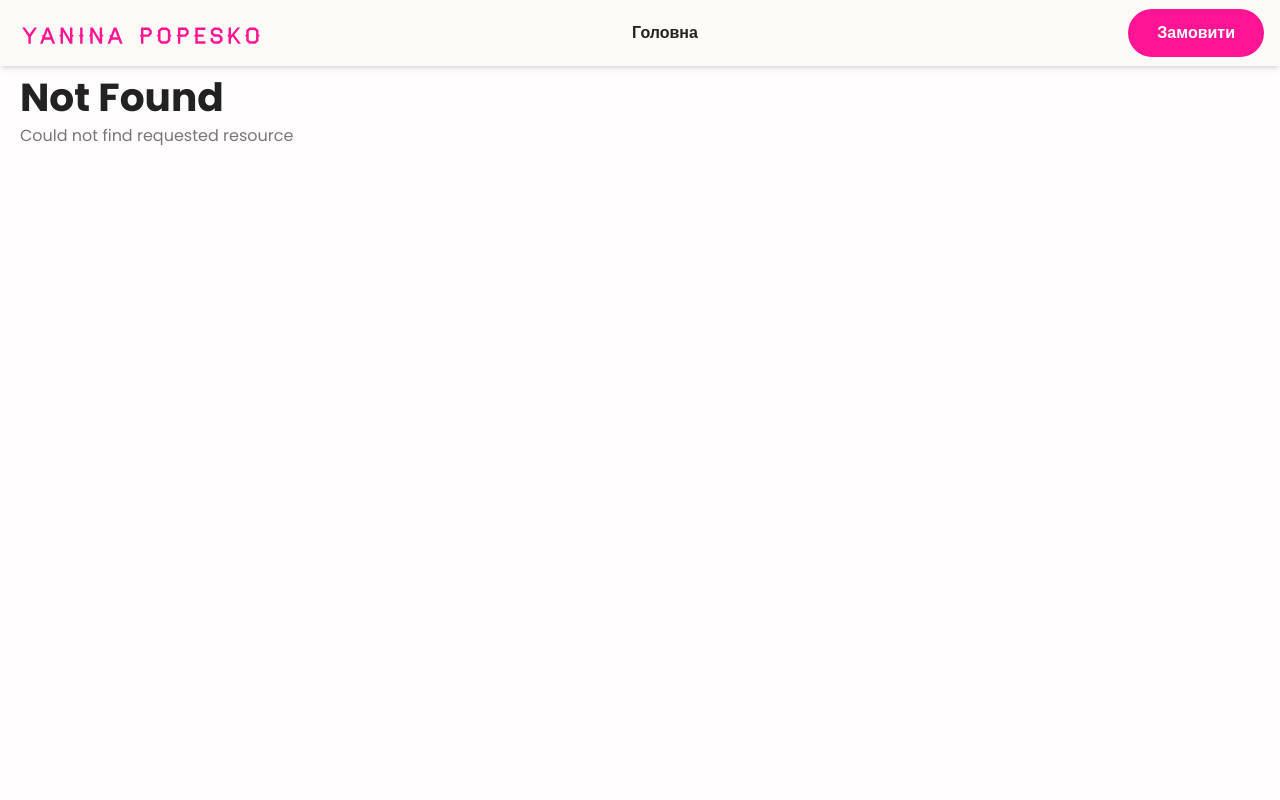
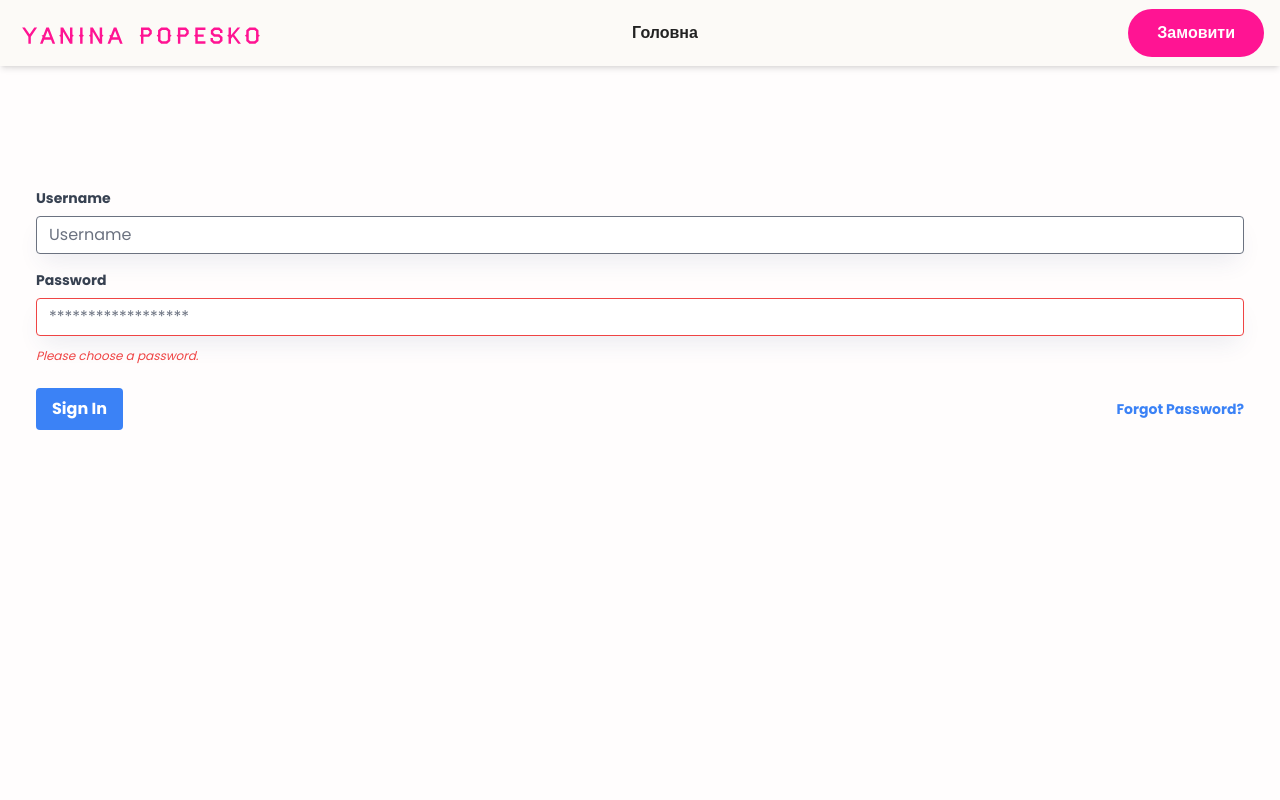
Before and after one commit to pussbb/nextjs-yanina, a Next.js app: page /registerForTheCourseForm in a window 1280 px wide. Before the commit this address had no page. Shown: the top 800 px of the page. Built offline with nearby package versions, Linux system fonts and the light colour scheme; what tailwind-bootstrap-grid would draw is missing.

Commit message:
google form

```diff
--- /dev/null
+++ b/app/Sections/RegisterForTheCourse.tsx
@@ -0,0 +1,16 @@
+import React from "react";
+
+
+const RegisterForTheCourse = () => (
+    <iframe
+        title="Survey"
+        src="https://docs.google.com/forms/d/e/1FAIpQLSe5CH9Q4h087lLw9vJchPRFOhLFrjdgwd1-GQ-MQZmltbQGlA/viewform?embedded=true"
+        frameBorder={0}
+        marginHeight={0}
+        marginWidth={0}
+        style={{width: "100%", height: "calc(90vh - 3px)", marginTop: '50px', overflow: 'hidden'}}>
+        loading...
+    </iframe>
+)
+
+export default RegisterForTheCourse
--- a/app/page.tsx
+++ b/app/page.tsx
@@ -4,6 +4,7 @@ import YaninaInfoSection from '@/app/Sections/YaninaInfoSection';
 import GreenCheck from '@/app/components/GreenCheck';
 import HealthyFeetPrices from '@/app/Sections/HealthyFeet/HealthyFeetPrices';
 import HealthyFeetInfo from '@/app/Sections/HealthyFeet/HealthyFeetInfo';
+import RegisterForTheCourse from "@/app/Sections/RegisterForTheCourse";
 
 
 export default function Home() {
@@ -137,6 +138,8 @@ export default function Home() {
 
         <HealthyFeetInfo />
 
+        <RegisterForTheCourse />
+
     </main>
   )
 }
--- /dev/null
+++ b/app/registerForTheCourse/page.tsx
@@ -0,0 +1,24 @@
+import { Metadata } from 'next';
+import generateDefaultMetadata from '@/app/metadata';
+
+export const metadata: Metadata = generateDefaultMetadata('Замовити Онлайн курс «Здорова стопа»')
+
+const Page = () => {
+    return (
+        <main className="flex min-h-screen flex-col justify-between p-1" >
+            <iframe
+                title="Survey"
+                src="https://docs.google.com/forms/d/e/1FAIpQLSe5CH9Q4h087lLw9vJchPRFOhLFrjdgwd1-GQ-MQZmltbQGlA/viewform?embedded=true"
+                frameBorder={0}
+                marginHeight={0}
+                marginWidth={0}
+                style={{ width: "100%", height: "calc(90vh - 3px)", marginTop: '50px', overflow: 'hidden'}} >
+                loading...
+            </iframe>
+        </main>
+    )
+}
+
+export default Page
+
+/// <iframe src="" width="640" height="990" frameborder="0" marginheight="0" marginwidth="0">Loading…</iframe>
--- /dev/null
+++ b/app/registerForTheCourseForm/page.tsx
@@ -0,0 +1,45 @@
+import { Metadata } from 'next';
+import generateDefaultMetadata from '@/app/metadata';
+
+export const metadata: Metadata = generateDefaultMetadata('Замовити Онлайн курс «Здорова стопа»')
+
+const Page = () => {
+    return (
+        <main className="flex min-h-screen flex-col justify-between p-1">
+            <form className="rounded px-8 pt-6 pb-8 mb-4 mt-40">
+                <div className="mb-4">
+                    <label className="block text-gray-700 text-sm font-bold mb-2" htmlFor="username">
+                        Username
+                    </label>
+                    <input
+                        className="shadow appearance-none border rounded w-full py-2 px-3 text-gray-700 leading-tight focus:outline-none focus:shadow-outline"
+                        id="username" type="text" placeholder="Username"/>
+                </div>
+                <div className="mb-6">
+                    <label className="block text-gray-700 text-sm font-bold mb-2" htmlFor="password">
+                        Password
+                    </label>
+                    <input
+                        className="shadow appearance-none border border-red-500 rounded w-full py-2 px-3 text-gray-700 mb-3 leading-tight focus:outline-none focus:shadow-outline"
+                        id="password" type="password" placeholder="******************"/>
+                    <p className="text-red-500 text-xs italic">Please choose a password.</p>
+                </div>
+                <div className="flex items-center justify-between">
+                    <button
+                        className="bg-blue-500 hover:bg-blue-700 text-white font-bold py-2 px-4 rounded focus:outline-none focus:shadow-outline"
+                        type="button">
+                        Sign In
+                    </button>
+                    <a className="inline-block align-baseline font-bold text-sm text-blue-500 hover:text-blue-800"
+                       href="#">
+                        Forgot Password?
+                    </a>
+                </div>
+            </form>
+        </main>
+    )
+}
+
+export default Page
+
+/// <iframe src="" width="640" height="990" frameborder="0" marginheight="0" marginwidth="0">Loading…</iframe>
--- a/tailwind.config.ts
+++ b/tailwind.config.ts
@@ -79,7 +79,7 @@ const config: Config = {
   },
   plugins: [
     require("@tailwindcss/typography"),
-    //require("@tailwindcss/forms"),
+    require("@tailwindcss/forms"),
     require("tailwind-bootstrap-grid")({ generateContainer: false }),
   ],
 }
```
